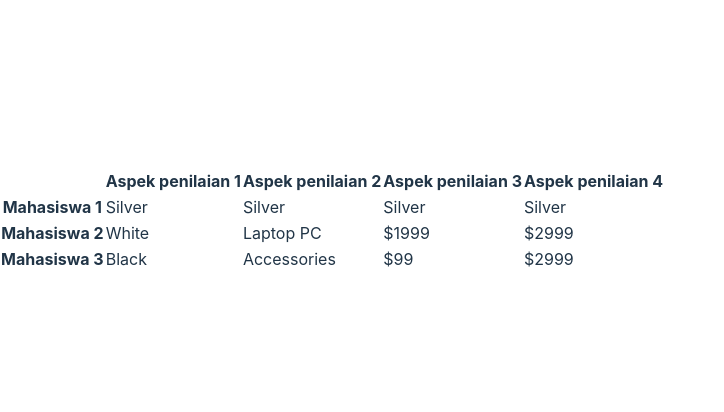
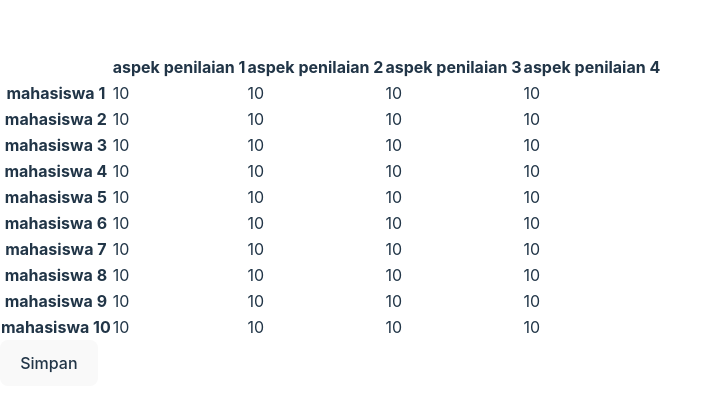
Before and after one commit to berakun/taskreact-1, a React (Vite) app: page / in a window 1280 px wide. Shown: the part 180-592 px from the top of the page, without its empty margins (0-724 px from the left). Built offline with nearby package versions, Linux system fonts and the light colour scheme.

Commit message:
commit 15 Mei 2023

```diff
--- a/src/index.jsx
+++ b/src/index.jsx
@@ -2,17 +2,24 @@ import React from 'react'
 
 function Index() {
 
+    const aspek = [
+        { text: 'aspek penilaian 1' },
+        { text: 'aspek penilaian 2' },
+        { text: 'aspek penilaian 3' },
+        { text: 'aspek penilaian 4' }
+    ]
+
     const mahasiswa = [
-        { text: 'mahasiswa 1' },
-        { text: 'mahasiswa 2' },
-        { text: 'mahasiswa 3' },
-        { text: 'mahasiswa 4' },
-        { text: 'mahasiswa 5' },
-        { text: 'mahasiswa 6' },
-        { text: 'mahasiswa 7' },
-        { text: 'mahasiswa 8' },
-        { text: 'mahasiswa 9' },
-        { text: 'mahasiswa 10' },
+        { text: 'mahasiswa 1', text2: '10', text3: '10', text4: '10', text5: '10' },
+        { text: 'mahasiswa 2', text2: '10', text3: '10', text4: '10', text5: '10' },
+        { text: 'mahasiswa 3', text2: '10', text3: '10', text4: '10', text5: '10' },
+        { text: 'mahasiswa 4', text2: '10', text3: '10', text4: '10', text5: '10' },
+        { text: 'mahasiswa 5', text2: '10', text3: '10', text4: '10', text5: '10' },
+        { text: 'mahasiswa 6', text2: '10', text3: '10', text4: '10', text5: '10' },
+        { text: 'mahasiswa 7', text2: '10', text3: '10', text4: '10', text5: '10' },
+        { text: 'mahasiswa 8', text2: '10', text3: '10', text4: '10', text5: '10' },
+        { text: 'mahasiswa 9', text2: '10', text3: '10', text4: '10', text5: '10' },
+        { text: 'mahasiswa 10', text2: '10', text3: '10', text4: '10', text5: '10' }
     ]
 
     const input = {
@@ -21,89 +28,57 @@ function Index() {
 
     return (
 
-        <div class="relative overflow-x-auto shadow-md sm:rounded-lg w-screen h-screen bg-white flex justify-center items-center">
+        <div class="relative overflow-x-auto shadow-md sm:rounded-lg w-screen h-screen bg-white grid justify-center items-center">
             <table class="w-full container mx-auto text-sm text-left text-gray-500 dark:text-gray-400">
                 <thead class="text-xs text-gray-700 uppercase bg-gray-50 dark:bg-white dark:text-gray-600">
                     <tr>
                         <th scope="col" class="px-6 py-3">
 
                         </th>
+                        {aspek.map((as) =>
+                            // mahasiswa.map((ask) => (
                             <th scope="col" class="px-6 py-3">
-                            Aspek penilaian 1
+                                {as.text}
                             </th>
-                        <th scope="col" class="px-6 py-3">
-                            Aspek penilaian 2
-                        </th>
-                        <th scope="col" class="px-6 py-3">
-                            Aspek penilaian 3
-                        </th>
-                        <th scope="col" class="px-6 py-3">
-                            Aspek penilaian 4
-                        </th>
+                            // ))
+                        )}
                     </tr>
                 </thead>
                 <tbody>
+                    {mahasiswa.map((maha) =>
                         <tr class="bg-white dark:bg-white dark:border-gray-600 dark:text-gray-600 border-2">
                             <th scope="row" class="px-6 py-4 font-medium text-gray-600 whitespace-nowrap ">
-                            Mahasiswa 1
+                                {maha.text}
                             </th>
                             <td class="px-6 py-4">
                                 <div className="border-2 border-black">
-                                Silver
+                                    {maha.text2}
                                 </div>
                             </td>
                             <td class="px-6 py-4">
                                 <div className="border-2 border-black">
-                                Silver
+                                    {maha.text3}
                                 </div>
                             </td>
                             <td class="px-6 py-4">
                                 <div className="border-2 border-black">
-                                Silver
+                                    {maha.text4}
                                 </div>
                             </td>
                             <td class="px-6 py-4">
                                 <div className="border-2 border-black">
-                                Silver
+                                    {maha.text5}
                                 </div>
                             </td>
                         </tr>
-                    <tr class="bg-white dark:bg-white dark:border-gray-600 dark:text-gray-600 border-2">
-                        <th scope="row" class="px-6 py-4 font-medium text-gray-600 whitespace-nowrap ">
-                            Mahasiswa 2
-                        </th>
-                        <td class="px-6 py-4">
-                            White
-                        </td>
-                        <td class="px-6 py-4">
-                            Laptop PC
-                        </td>
-                        <td class="px-6 py-4">
-                            $1999
-                        </td>
-                        <td class="px-6 py-4">
-                            $2999
-                        </td>
-                    </tr>
-                    <tr class="bg-white dark:bg-white dark:border-gray-600 dark:text-gray-600 border-2">
-                        <th scope="row" class="px-6 py-4 font-medium text-gray-600 whitespace-nowrap ">
-                            Mahasiswa 3
-                        </th>
-                        <td class="px-6 py-4">
-                            Black
-                        </td>
-                        <td class="px-6 py-4">
-                            Accessories
-                        </td>
-                        <td class="px-6 py-4">
-                            $99
-                        </td>
-                        <td class="px-6 py-4">
-                            $2999
-                        </td>
-                    </tr>
+                    )}
                 </tbody>
             </table>
+            <div className="pt-6">
+                <button>
+                    Simpan
+                </button>
+            </div>
         </div>
     )
 }
```
Lines whose indentation alone changed are shown as unchanged.
